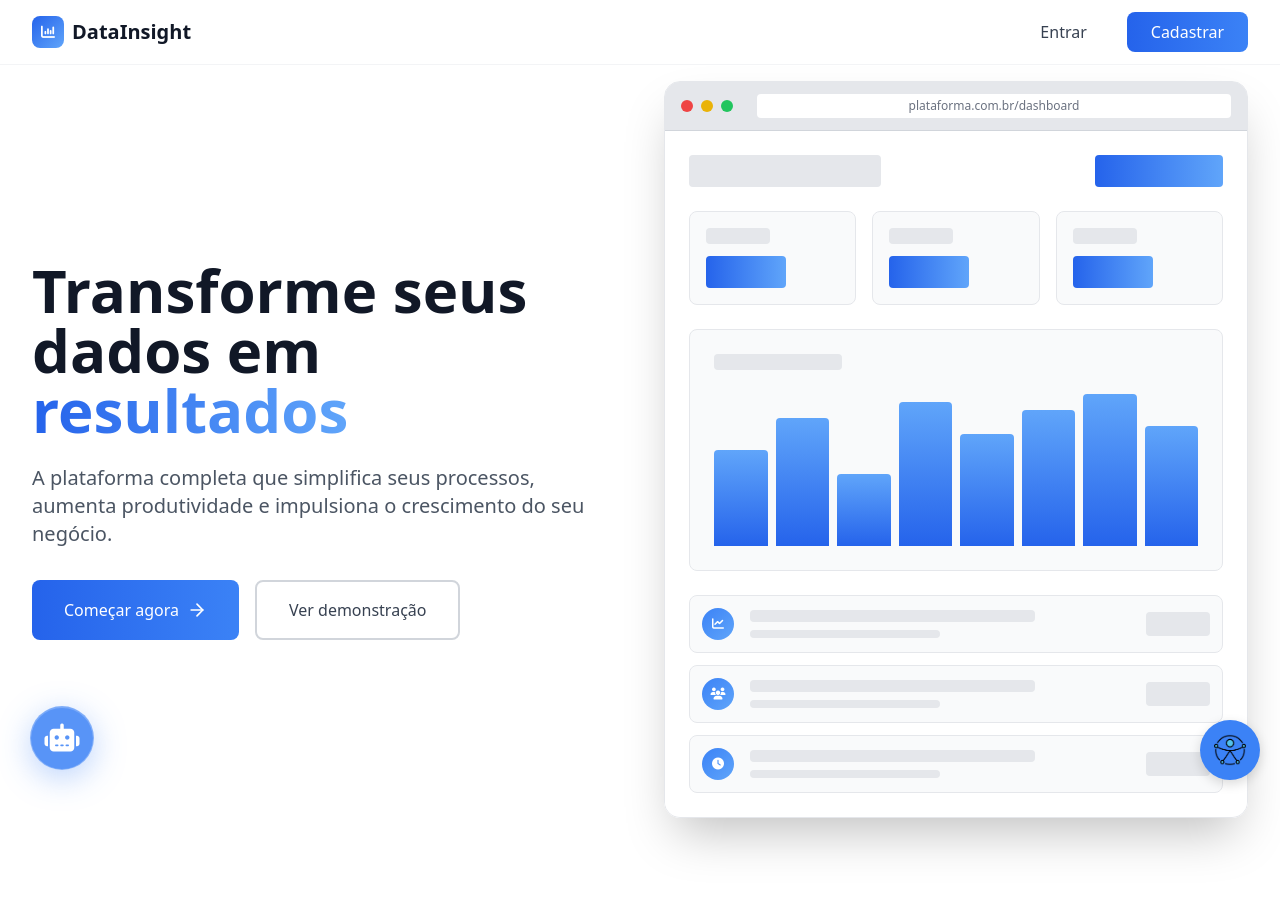
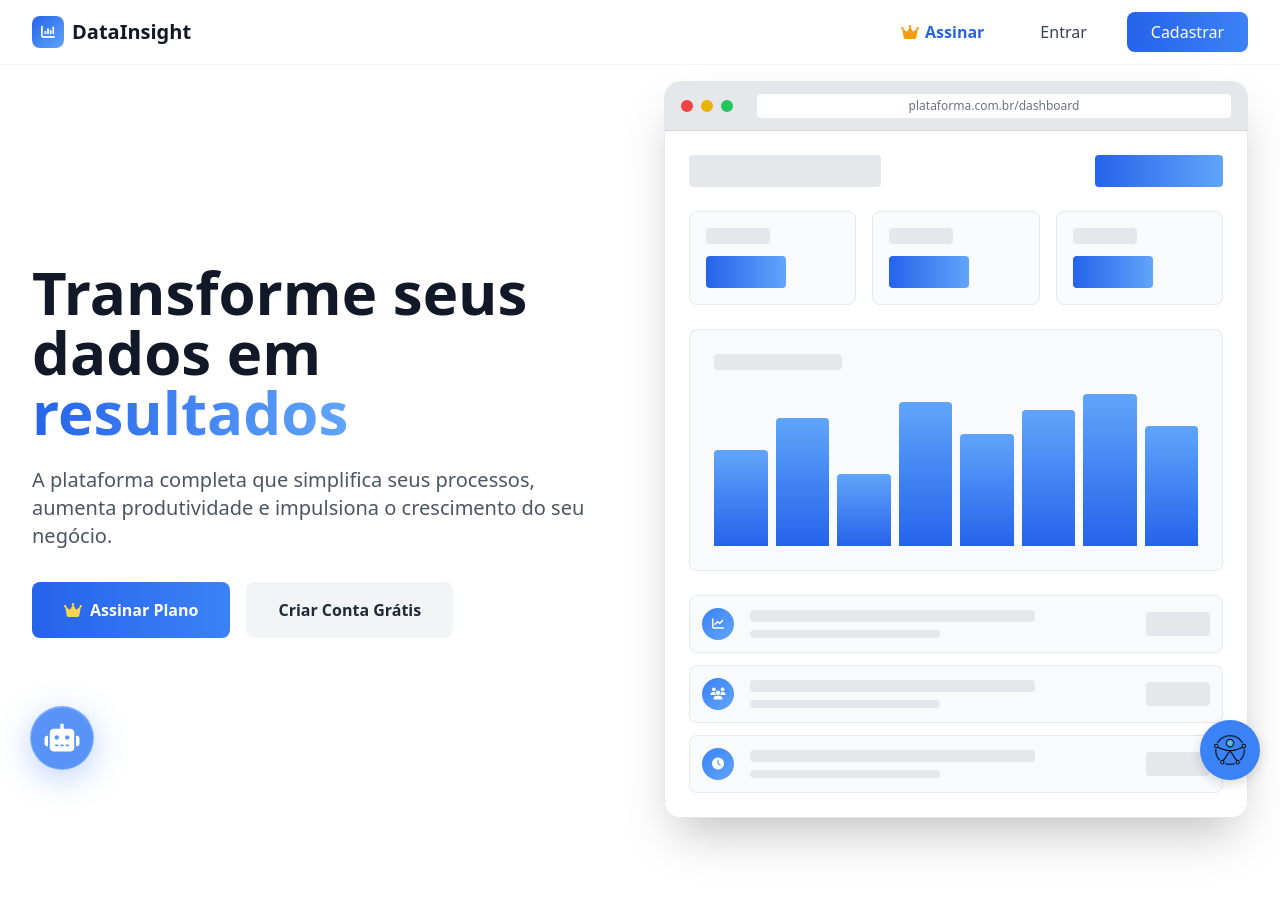
Before and after one commit to datainsight26-netizen/DataInsight, a Flask app: page / in a window 1280 px wide. Shown: the top 897 px of the page. Run offline with Flask 3, Linux system fonts and the light colour scheme; some libraries are stand-ins or nearby versions.

Commit message:
Add files via upload

```diff
--- a/templates/index.html
+++ b/templates/index.html
@@ -43,6 +43,10 @@
           </div>
         </a>
         <div class="flex items-center gap-2 sm:gap-4">
+          <a href="{{ url_for('pagina_assinaturas') }}"
+            class="px-3 sm:px-4 py-2 text-blue-600 font-bold hover:text-blue-800 transition-colors inline-flex items-center gap-1.5 text-sm sm:text-base">
+            <i class="fa-solid fa-crown text-amber-500"></i> Assinar
+          </a>
           <a href="{{ url_for('pg_login') }}"
             class="px-3 sm:px-6 py-2 text-gray-700 hover:text-gray-900 transition-colors inline-block text-sm sm:text-base">Entrar</a>
           <a href="{{ url_for('pg_cadastro') }}"
@@ -65,19 +69,14 @@
             <p class="text-lg sm:text-xl text-gray-600 mb-8 max-w-2xl mx-auto lg:mx-0">A plataforma completa que
               simplifica seus processos, aumenta produtividade e impulsiona o crescimento do seu negócio.</p>
             <div class="flex flex-col sm:flex-row gap-4 justify-center lg:justify-start">
+              <a href="{{ url_for('pagina_assinaturas') }}"
+                class="px-8 py-4 bg-gradient-to-r from-blue-600 to-blue-500 text-white font-bold rounded-lg hover:shadow-xl transition-all inline-flex items-center justify-center gap-2 group">
+                <i class="fa-solid fa-crown text-amber-300"></i> Assinar Plano
+              </a>
               <a href="{{ url_for('pg_cadastro') }}"
-                class="px-8 py-4 bg-gradient-to-r from-blue-600 to-blue-500 text-white rounded-lg hover:shadow-xl transition-all inline-flex items-center justify-center gap-2 group">Começar
-                agora
-                <svg xmlns="http://www.w3.org/2000/svg" width="20" height="20" viewBox="0 0 24 24" fill="none"
-                  stroke="currentColor" stroke-width="2" stroke-linecap="round" stroke-linejoin="round"
-                  class="lucide lucide-arrow-right group-hover:translate-x-1 transition-transform">
-                  <path d="M5 12h14"></path>
-                  <path d="m12 5 7 7-7 7"></path>
-                </svg>
+                class="px-8 py-4 bg-gray-100 hover:bg-gray-200 text-gray-800 font-semibold rounded-lg transition-all inline-flex items-center justify-center gap-2">
+                Criar Conta Grátis
               </a>
-              <a href="#recursos"
-                class="px-8 py-4 border-2 border-gray-300 text-gray-700 rounded-lg hover:border-gray-400 transition-all inline-flex items-center justify-center">Ver
-                demonstração</a>
             </div>
           </div>
 
```
